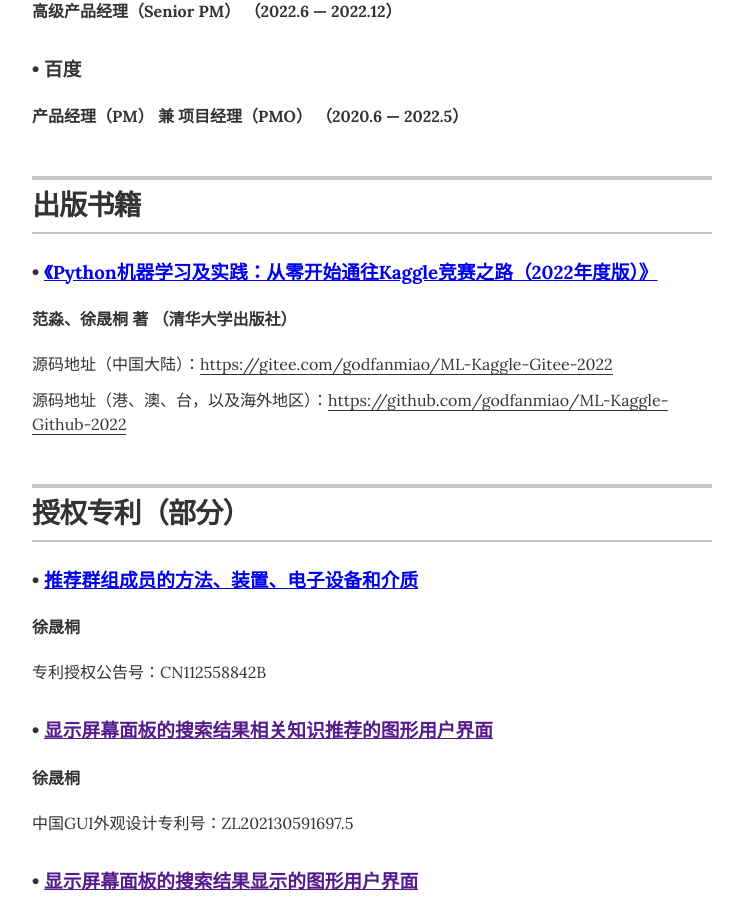
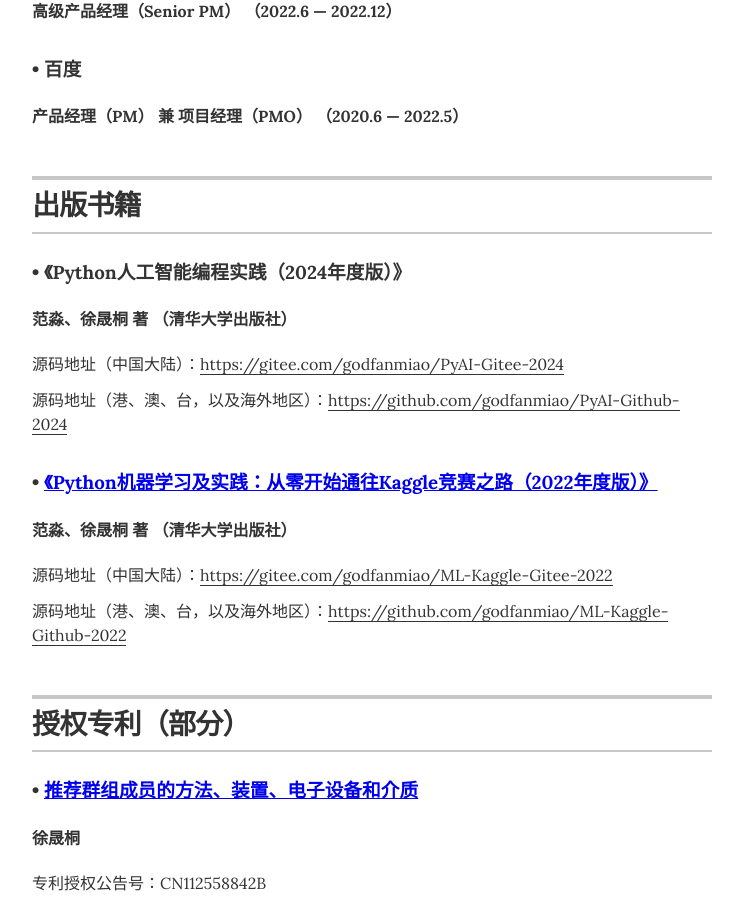
Before and after one commit to taylor-xst/website, a Jekyll site: the page built from index.html, in a window 1280 px wide and 900 px high, scrolled down 1159 px. Shown: the whole window, without its empty margins (268-1011 px from the left). Built offline with Jekyll 4.4.1, drawn with Linux system fonts in a browser that asks for light colours.

Commit message:
Update monographs.yml

```diff
--- a/_data/monographs.yml
+++ b/_data/monographs.yml
@@ -1,3 +1,12 @@
+- name: 《Python人工智能编程实践（2024年度版）》
+  authors: 范淼、徐晟桐 著
+  press: 清华大学出版社
+  url:
+  code1: 源码地址（中国大陆）：<a href="https://gitee.com/godfanmiao/PyAI-Gitee-2024">https://gitee.com/godfanmiao/PyAI-Gitee-2024</a>
+  code2: 源码地址（港、澳、台，以及海外地区）：<a href="https://github.com/godfanmiao/PyAI-Github-2024">https://github.com/godfanmiao/PyAI-Github-2024</a>
+
+
+
 - name: 《Python机器学习及实践：从零开始通往Kaggle竞赛之路（2022年度版）》
   authors: 范淼、徐晟桐 著
   press: 清华大学出版社
```
